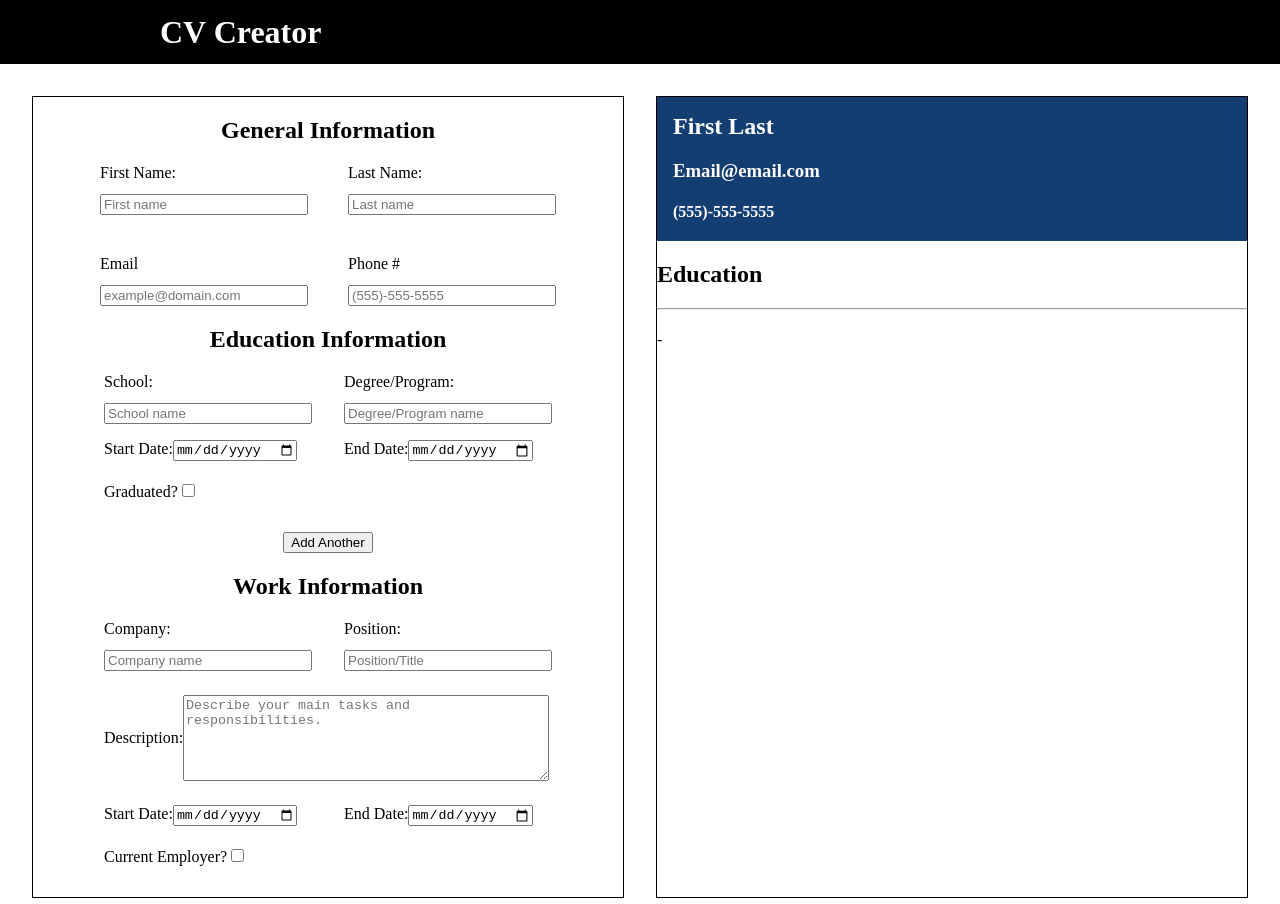
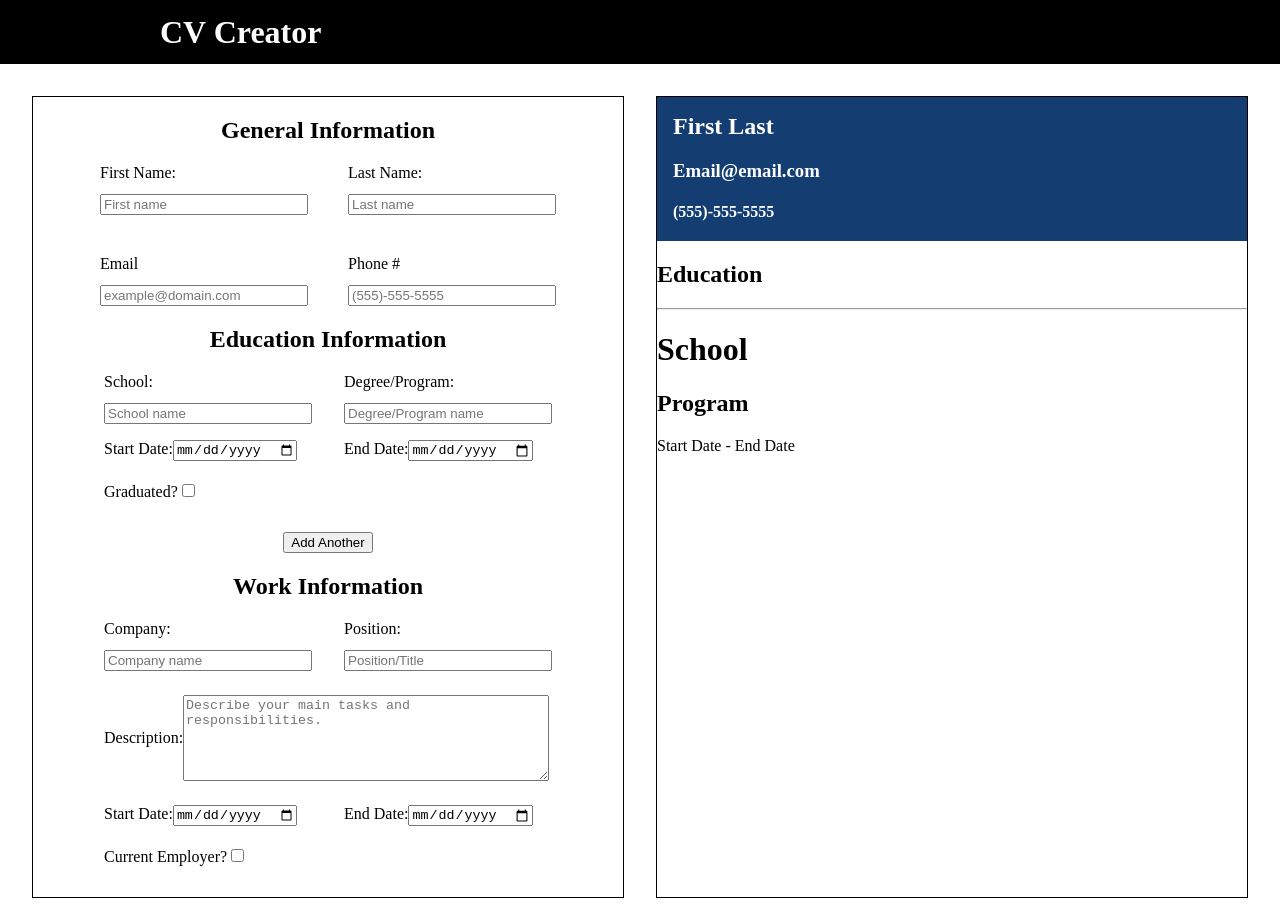
Before and after one commit to ZacharyDangelo/top-react-cv, a React (Create React App) app: page / in a window 1280 px wide. Shown: the top 904 px of the page. Built offline with nearby package versions, Linux system fonts and the light colour scheme.

Commit message:
Education sections are now displaying properly on the CV body.

```diff
--- a/src/App.js
+++ b/src/App.js
@@ -94,9 +94,6 @@ class App extends Component {
   handleEducationInfoChange = (e, field, id) =>{
     let items = [...this.state.educationSections];
     let item = {...items.filter((section) => section.id === id)[0]};
-    console.log(item)
-    console.log(id);
-    console.log(field);
     console.log(e);
     switch(field){
       case "school":
@@ -155,6 +152,8 @@ class App extends Component {
             </div>
             <div className="display-section">
               <CVHeader info={this.state.generalInfo} />
+              <h2>Education</h2>
+              <hr></hr>
               {this.state.educationSections.map((section) => <CVEducationSection key={section.id} info={section} />)}
             </div>
           </div>
--- a/src/components/CVEducationSection.js
+++ b/src/components/CVEducationSection.js
@@ -8,11 +8,9 @@ class CVEducationSection extends Component {
         const info = this.props.info.form;
         return(
             <div className="education-section">
-                <h2>Education</h2>
-                <hr></hr>
-                <h1>{info.school}</h1>
-                <h2>{info.program}</h2>
-                <p>{info.startDate} - {info.endDate}</p>
+                <h1>{info.school || "School"}</h1>
+                <h2>{info.program || "Program"}</h2>
+                <p>{info.startDate || "Start Date"} - {info.endDate || "End Date"}</p>
                 {info.graduated ? <h3>Graduted</h3> : ""}
             </div>
         )
--- a/src/components/CheckboxInput.js
+++ b/src/components/CheckboxInput.js
@@ -7,10 +7,13 @@ class CheckboxInput extends Component {
 
     render(){
         const label = this.props.label;
+        const onChange = this.props.onChange;
+        const field = this.props.field;
+        const id = this.props.id;
         return(
             <div className="checkbox-input">
                 <label>{label}</label>
-                <input type="checkbox"></input>
+                <input type="checkbox" onChange={(e) => onChange(e, field, id)}></input>
             </div>
         )
     }
--- a/src/components/DateInput.js
+++ b/src/components/DateInput.js
@@ -6,10 +6,13 @@ class DateInput extends Component {
     }
     render(){
         const label = this.props.label;
+        const onChange = this.props.onChange;
+        const field = this.props.field;
+        const id = this.props.id;
         return(
             <div className="date-input">
                 <label>{label}</label>
-                <input type="date"></input>
+                <input type="date" onChange={(e) => onChange(e, field, id)}></input>
             </div>
         )
     }
```
